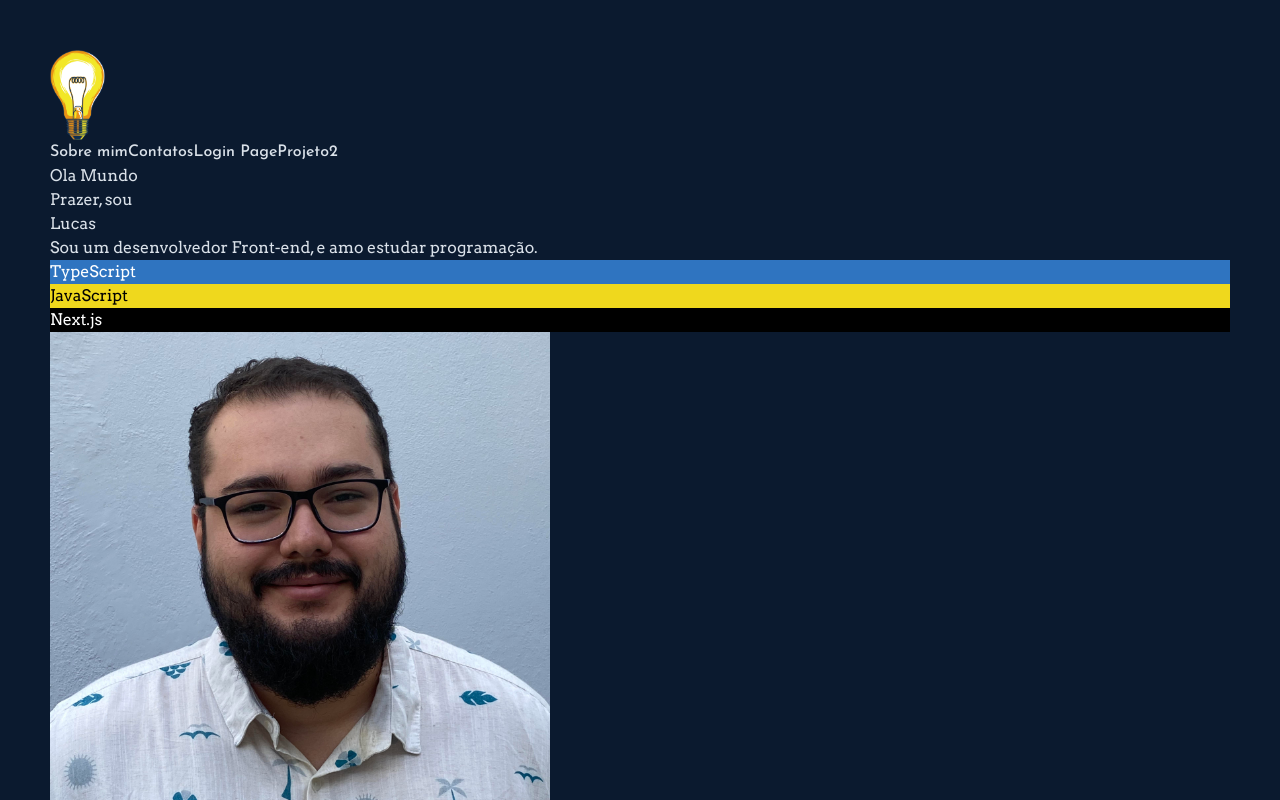
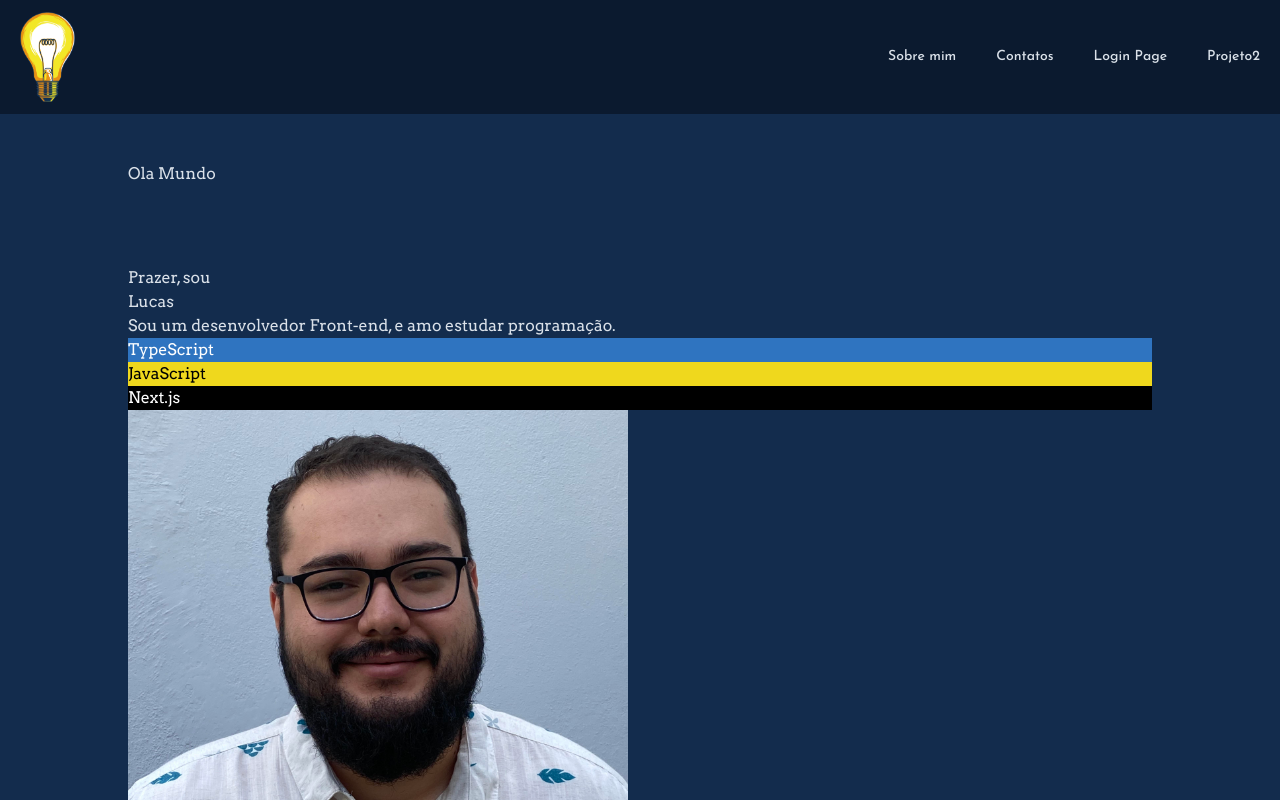
Before and after one commit to LucasMedeirosLuz/curriculo-Public, a Next.js app: page / in a window 1280 px wide. Shown: the top 800 px of the page. Built offline with nearby package versions, Linux system fonts and the light colour scheme.

Commit message:
stylehome

```diff
--- a/src/components/commons/header.tsx
+++ b/src/components/commons/header.tsx
@@ -9,11 +9,13 @@
 
 export const Header = () => {
   return (
-    <header className={josefin_sans.className}>
+    <header className={`${josefin_sans.className}
+      bg-l-blue-5 text-sm flex py-3 px-5 justify-between items-center sticky top-0 z-20`
+    }>
       <Link href="/">
         <Image src="/lampada.png" alt="icon uma lampada" width={'55'} height={'55'}/>
       </Link>
-      <nav>
+      <nav className="hidden md:flex items-center gap-10 text-md">
         <Link href="/">Sobre mim</Link>
         <Link href="/contatos">Contatos</Link>
         <Link href="/loginPage">Login Page</Link>
--- a/src/pages/index.tsx
+++ b/src/pages/index.tsx
@@ -8,10 +8,10 @@
       <Head>
         <title>Sobre mim | LucasMLuz</title>
       </Head>
-      <main>
+      <div className="py-12 px-6 md:px-32 space-y-10 md: space-y-20">
         <h1>Ola Mundo</h1>
         <AboutMe />
-      </main>
+      </div>
     </>
   )
 }
--- a/src/styles/globals.css
+++ b/src/styles/globals.css
@@ -3,9 +3,8 @@
 @tailwind utilities;
 
 html, body {
-  background-color: #0B1A2F;
+  background-color: #132C4D;
   color: #DAE1E9;
-  margin: 25px;
 }
 
 .Link {
--- a/tailwind.config.js
+++ b/tailwind.config.js
@@ -12,6 +12,13 @@
         'gradient-conic':
           'conic-gradient(from 180deg at 50% 50%, var(--tw-gradient-stops))',
       },
+      colors: {
+        'l-blue-1': '#DAE1E9',
+        'l-blue-2': '#58789A',
+        'l-blue-3': '#132C4D',
+        'l-blue-4': '#12233F',
+        'l-blue-5': '#0B1A2F',
+      },
     },
   },
   plugins: [],
```
